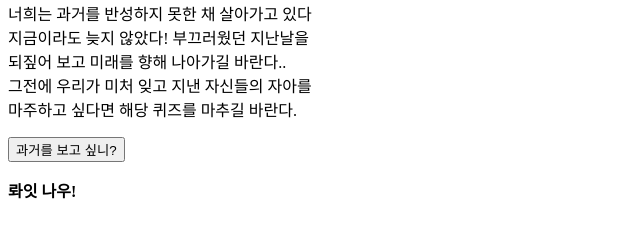
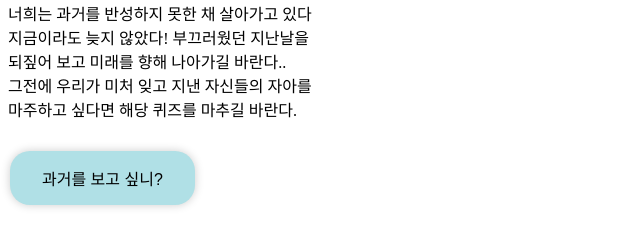
Before and after one commit to cabopark/web1, a plain HTML site: page haha2.html in a window 1280 px wide. Shown: the part 79-326 px from the top of the page, without its empty margins (0-640 px from the left). Drawn offline with Linux system fonts and the light colour scheme.

Commit message:
Add files via upload

```diff
--- a/haha2.html
+++ b/haha2.html
@@ -7,11 +7,23 @@
 
       #img {
         display: none;
-      }
-      #check{
-        font-weight: bold;
+
       }
 
+      .button {
+        background-color: powderblue;
+        border: none;
+        color: black;
+        padding: 15px 32px;
+        text-align: center;
+        text-decoration: none;
+        display: inline-block;
+        font-size: 16px;
+        margin: 14px 2px;
+        cursor: pointer;
+        box-shadow: 0 0 10px rgba(0,0,0,0.2);
+        border-radius: 20px;
+      }
  </style>
 </head>
 <body>
@@ -27,12 +39,12 @@
  </p>
 
 
- <button onclick="myFucntion()">과거를 보고 싶니?</button>
- <p id="check">롸잇 나우!</p>
+ <button class="button"onclick="myFucntion()">과거를 보고 싶니?</button>
+
  <div id="img">
-   <img src="haha2.jpg">
+   <img src="haha2.jpg" style="max-width: 100%; height: auto;">
    <div>
-   <button type="button" onclick="location.href='haha3.html'">next</button>
+   <button class="button"type="button" onclick="location.href='haha3.html'">next</button>
  </div>
  </div>
 
@@ -40,7 +52,9 @@
    function myFucntion() {
    var jjury = prompt("세사람만 탈 수 있는 차는?", "");
    if(jjury ==="인삼차") document.getElementById("img").style.display = "block";
-   else document.getElementById("check").innerHTML = "<h4>다시 해봐~</h4>";
+   else {
+     alert('응~ 아니야!');
+   }
 
   }
  </script>
```
Also changed, not shown: haha3.html (+22 -9 lines), haha4.html (+22 -9 lines), haha5.html (+22 -9 lines).
